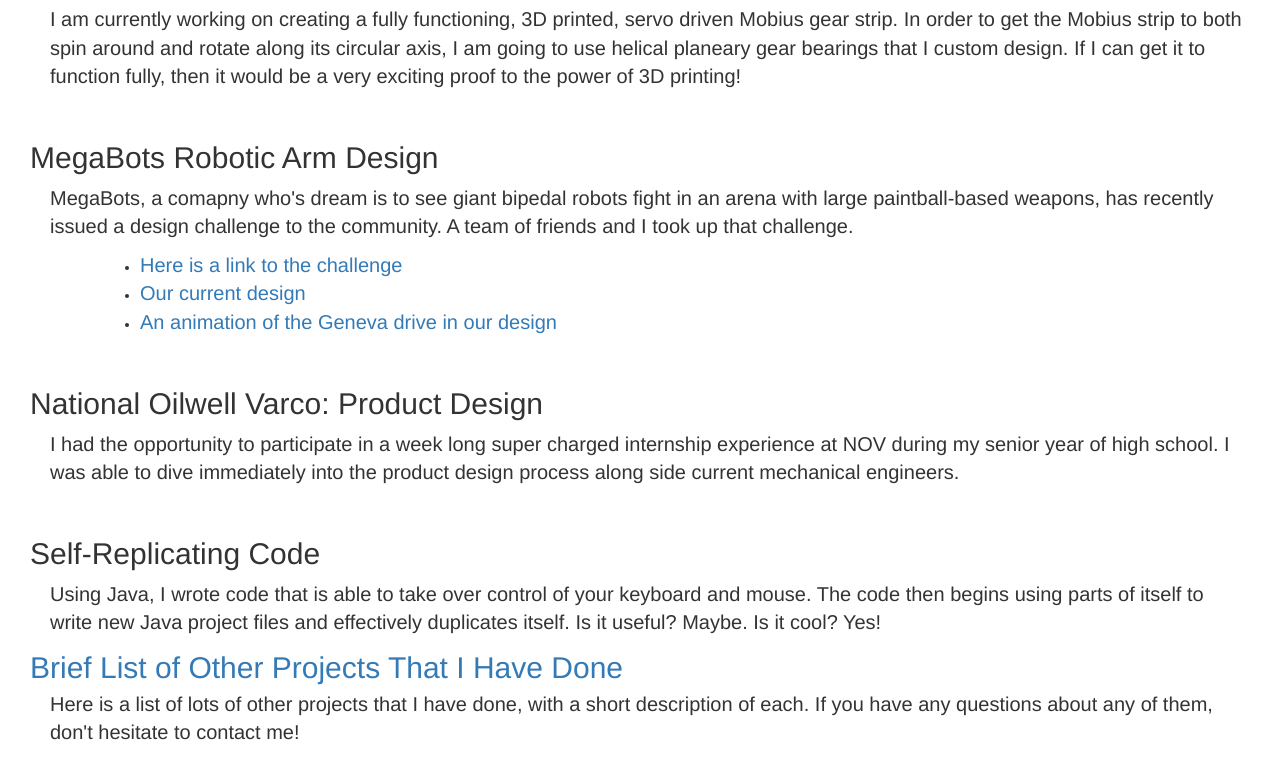
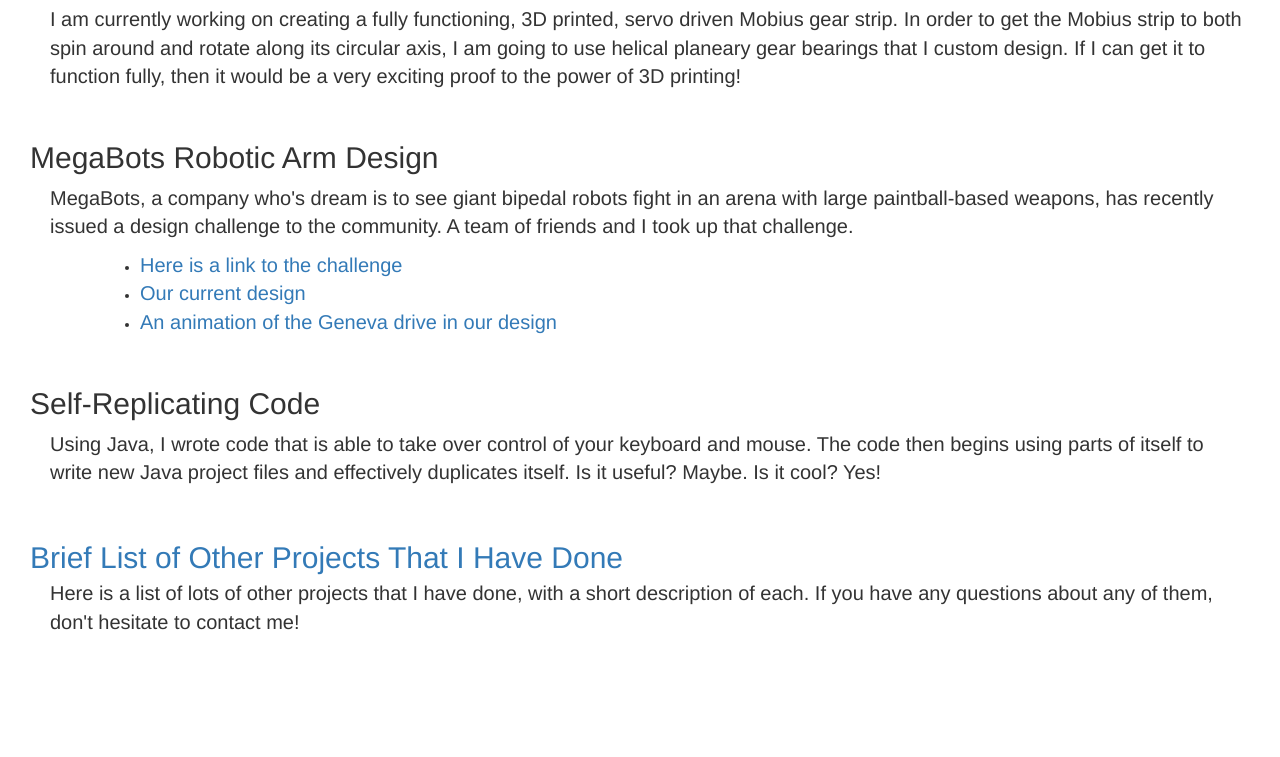
Before and after one commit to shanek21/shanek21.github.io, a PHP site: page /projects.html in a window 1280 px wide. Shown: the part 274-1031 px from the top of the page. After the commit the page ends 904 px from the top, so only its background shows below. Run offline with PHP 8.4, Linux system fonts and the light colour scheme.

Commit message:
More text changes

```diff
--- a/main.css
+++ b/main.css
@@ -108,8 +108,11 @@
 
 	.otherprojects a {
 		font-size: 30px;
+		margin-left: 30px;
+	}
+
+	.otherprojects {
 		margin-top: 50px;
-		margin-left: 30px;
 	}
 
 .portfolio {
--- a/projects.html
+++ b/projects.html
@@ -34,7 +34,7 @@
 				<div class = "project">
 					<div class = "MegaBots">
 						<h2>MegaBots Robotic Arm Design</h2>
-						<p>MegaBots, a comapny who's dream is to see giant bipedal robots fight in an arena with large paintball-based weapons, has recently issued a design challenge to the community. A team of friends and I took up that challenge.</p>
+						<p>MegaBots, a company who's dream is to see giant bipedal robots fight in an arena with large paintball-based weapons, has recently issued a design challenge to the community. A team of friends and I took up that challenge.</p>
 						<ul>
 							<li> <a href = "http://autodesk360.com/megabot/">Here is a link to the challenge</a> </li>
 							<li> <a href = "http://a360.co/1GAsqEG">Our current design</a> </li>
@@ -43,13 +43,7 @@
 					</div>
 				</div>
 				<div class = "project">
-					<div class = "NOV">
-						<h2>National Oilwell Varco: Product Design</h2>
-						<p>I had the opportunity to participate in a week long super charged internship experience at NOV during my senior year of high school. I was able to dive immediately into the product design process along side current mechanical engineers.</p>
-					</div>
-				</div>
-				<div class = "project">
-					<div class = "">
+					<div class = "replicatingcode">
 						<h2>Self-Replicating Code</h2>
 						<p>Using Java, I wrote code that is able to take over control of your keyboard and mouse. The code then begins using parts of itself to write new Java project files and effectively duplicates itself. Is it useful? Maybe. Is it cool? Yes!</p>
 					</div>
```
